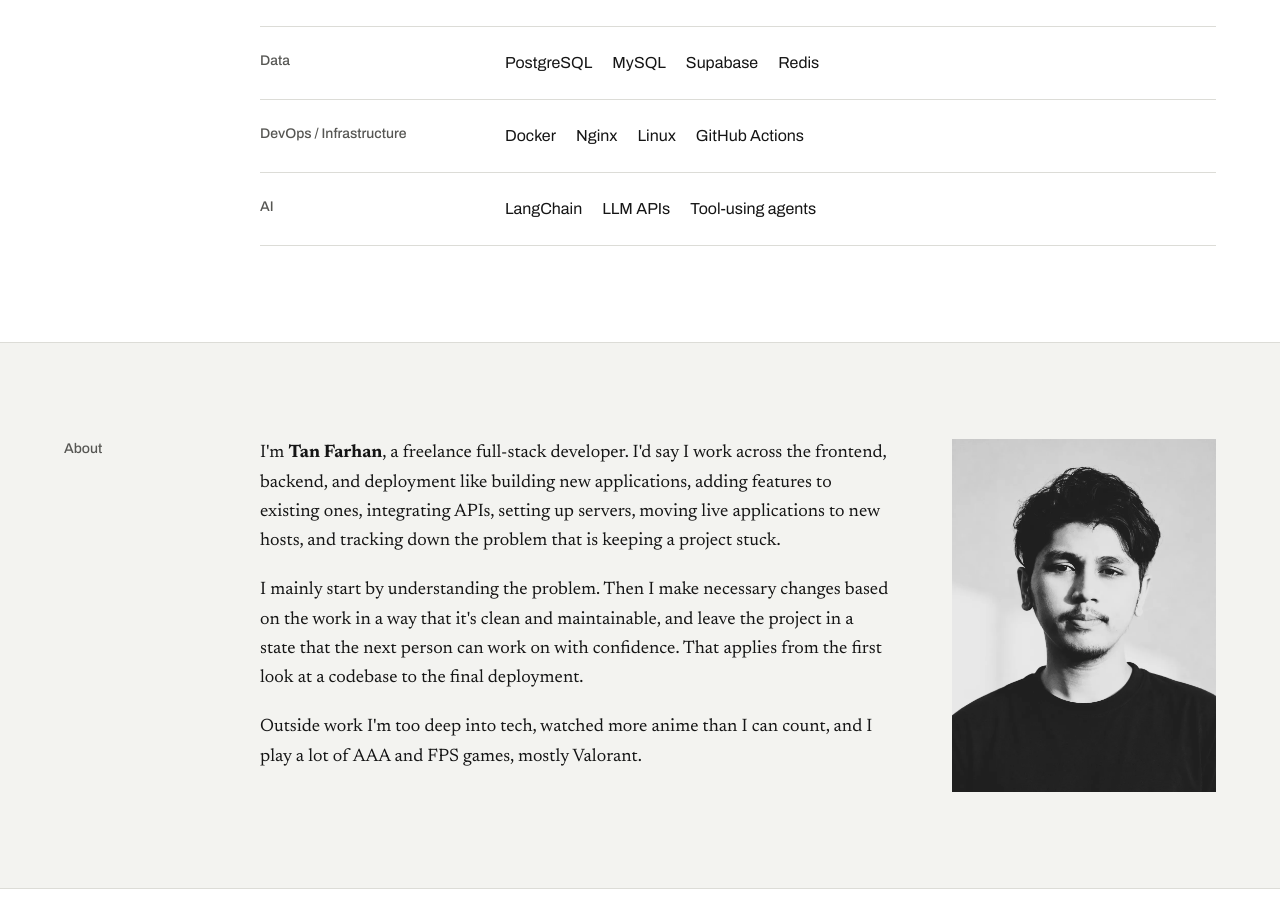
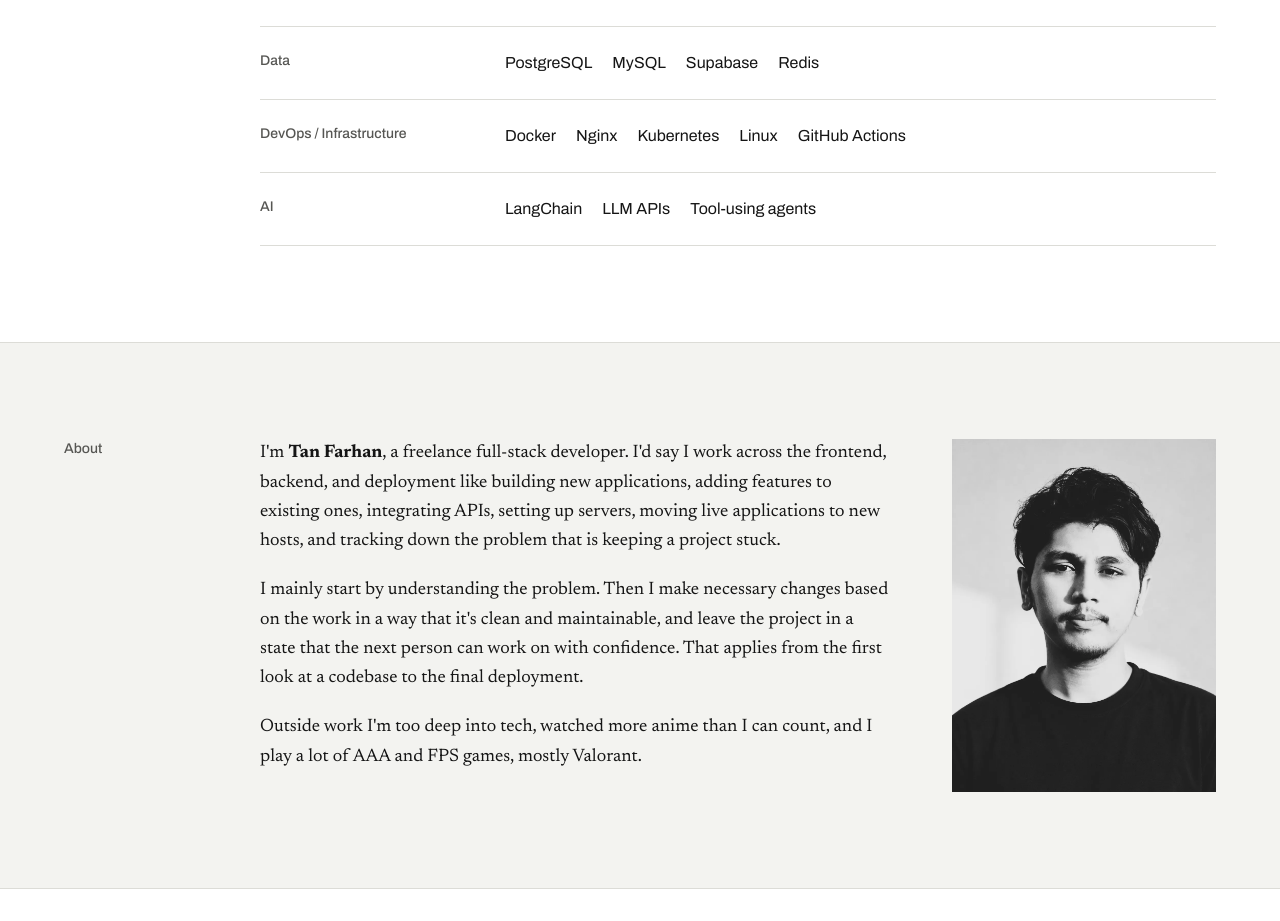
Before and after one commit to farhan-t-dev/Farhan-portfolio, a Next.js app: page / in a window 1280 px wide. Shown: the part 3210-4131 px from the top of the page. Built offline with nearby package versions, Linux system fonts and the light colour scheme.

Commit message:
Update DevOps skill group to include Kubernetes

```diff
--- a/src/data/skills.ts
+++ b/src/data/skills.ts
@@ -26,7 +26,7 @@ export const skillGroups: SkillGroup[] = [
   },
   {
     label: "DevOps / Infrastructure",
-    skills: ["Docker", "Nginx", "Linux", "GitHub Actions"],
+    skills: ["Docker", "Nginx", "Kubernetes", "Linux", "GitHub Actions"],
   },
   {
     label: "AI",
```
